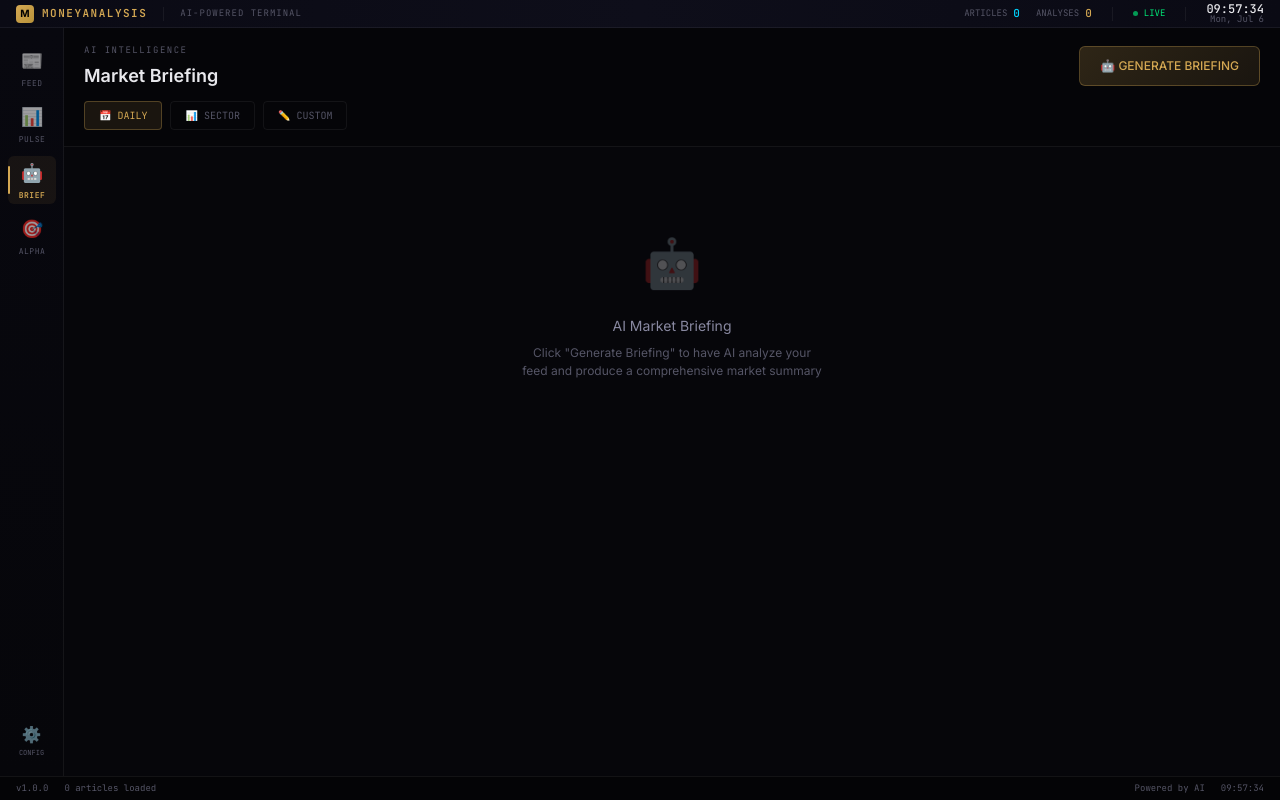
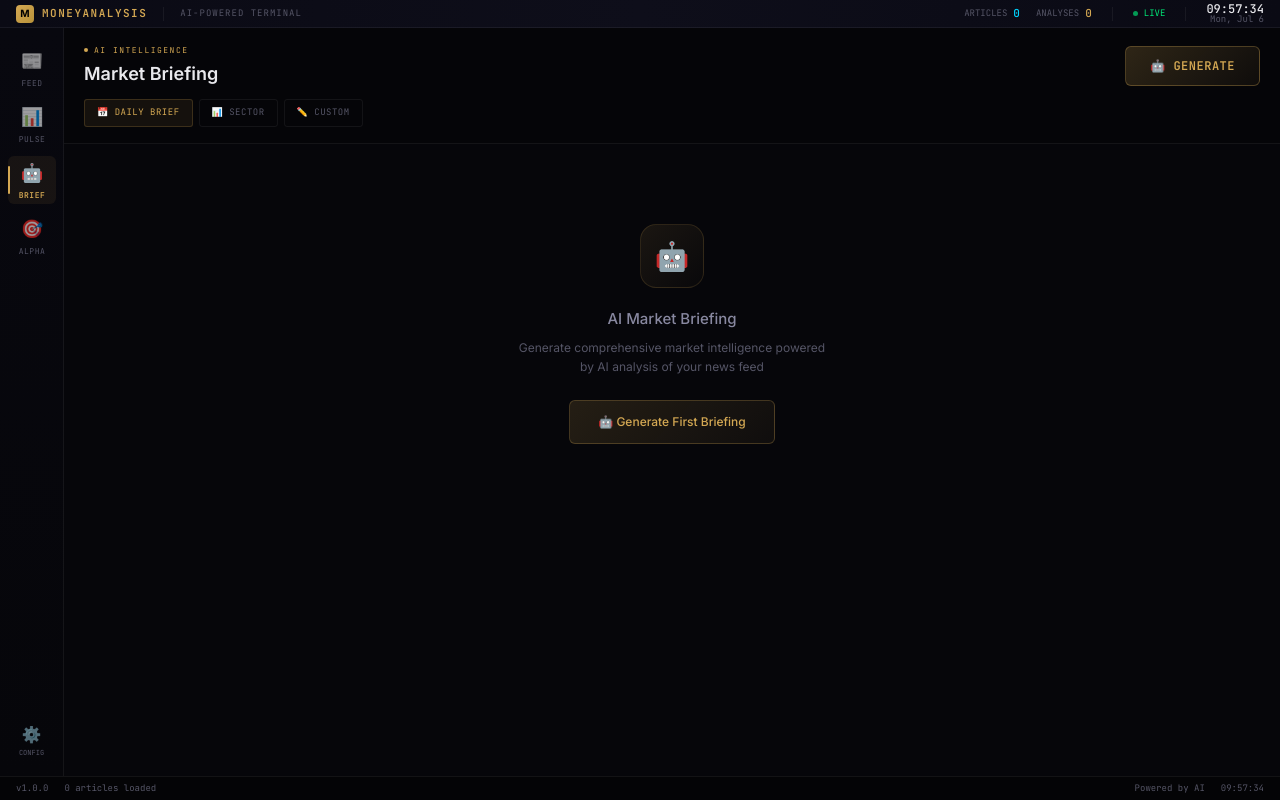
Before and after one commit to modayishujia/MarketTracker, a React (Vite) app: page / in a window 1280 px wide. Both pictures are taken after a click on the button "AI Report". Built offline with nearby package versions, Linux system fonts and the light colour scheme.

Commit message:
feat: enhance AIBriefing with progress bar, history sidebar, improved layout, better empty state

```diff
--- a/src/components/panels/AIBriefing.tsx
+++ b/src/components/panels/AIBriefing.tsx
@@ -1,29 +1,70 @@
-import { useState } from 'react'
+import { useState, useEffect, useRef } from 'react'
 
 export function AIBriefing() {
   const [briefing, setBriefing] = useState<any>(null)
   const [loading, setLoading] = useState(false)
   const [selectedScope, setSelectedScope] = useState<'daily' | 'sector' | 'custom'>('daily')
+  const [progress, setProgress] = useState(0)
+  const [statusText, setStatusText] = useState('')
+  const [history, setHistory] = useState<any[]>([])
+  const contentRef = useRef<HTMLDivElement>(null)
 
   const generateBriefing = async () => {
     setLoading(true)
     setBriefing(null)
+    setProgress(0)
+    setStatusText('Fetching articles...')
 
     try {
       const articles = await (window as any).electronAPI.articles.getAll({ limit: 50 })
 
       if (articles.length === 0) {
-        setBriefing({ error: 'No articles available. Fetch some articles first.' })
+        setBriefing({ error: 'No articles available. Sync your feeds first.' })
+        setLoading(false)
         return
       }
 
-      const articleSummaries = articles.slice(0, 20).map((a: any) => ({
+      setProgress(20)
+      setStatusText(`Processing ${articles.length} articles...`)
+
+      // Simulate progress
+      const progressInterval = setInterval(() => {
+        setProgress(prev => {
+          if (prev >= 90) {
+            clearInterval(progressInterval)
+            return prev
+          }
+          return prev + 5
+        })
+      }, 200)
+
+      setProgress(40)
+      setStatusText('AI is analyzing market trends...')
+
+      const articleSummaries = articles.slice(0, 25).map((a: any) => ({
         title: a.title,
-        content: (a.content || '').substring(0, 300)
+        content: (a.content || '').substring(0, 400)
       }))
 
+      setProgress(60)
+      setStatusText('Generating insights...')
+
       const result = await (window as any).electronAPI.llm.generateReport(articleSummaries)
+
+      clearInterval(progressInterval)
+      setProgress(100)
+      setStatusText('Complete')
+
+      if (!result.error) {
         setBriefing(result)
+        setHistory(prev => [{
+          ...result,
+          timestamp: new Date(),
+          articleCount: articles.length
+        }, ...prev].slice(0, 5))
+      } else {
+        setBriefing(result)
+      }
     } catch (err: any) {
       setBriefing({ error: err.message })
     } finally {
@@ -31,8 +72,16 @@ export function AIBriefing() {
     }
   }
 
+  const sentimentColors = {
+    bullish: '#00e676',
+    bearish: '#ff5252',
+    neutral: '#ffd740'
+  }
+
   return (
-    <div style={{ height: '100%', display: 'flex', flexDirection: 'column' }}>
+    <div style={{ height: '100%', display: 'flex' }}>
+      {/* Main Content */}
+      <div style={{ flex: 1, display: 'flex', flexDirection: 'column' }}>
         {/* Header */}
         <div style={{
           padding: '16px 20px',
@@ -42,12 +91,22 @@ export function AIBriefing() {
           <div style={{ display: 'flex', justifyContent: 'space-between', alignItems: 'center' }}>
             <div>
               <div style={{
-              fontSize: '9px',
-              color: 'var(--text-muted)',
+                fontSize: '8px',
+                color: '#d4a853',
                 fontFamily: 'JetBrains Mono, monospace',
                 letterSpacing: '1.5px',
-              marginBottom: '4px'
+                marginBottom: '4px',
+                display: 'flex',
+                alignItems: 'center',
+                gap: '6px'
               }}>
+                <span style={{
+                  width: '4px',
+                  height: '4px',
+                  borderRadius: '50%',
+                  background: '#d4a853',
+                  display: 'inline-block'
+                }} />
                 AI INTELLIGENCE
               </div>
               <h2 style={{ fontSize: '18px', fontWeight: '600' }}>
@@ -59,19 +118,22 @@ export function AIBriefing() {
               onClick={generateBriefing}
               disabled={loading}
               style={{
-              padding: '10px 20px',
+                padding: '10px 24px',
                 background: loading
                   ? 'rgba(255,255,255,0.03)'
-                : 'linear-gradient(135deg, rgba(212, 168, 83, 0.2) 0%, rgba(212, 168, 83, 0.1) 100%)',
+                  : 'linear-gradient(135deg, rgba(212, 168, 83, 0.2) 0%, rgba(212, 168, 83, 0.05) 100%)',
                 border: `1px solid ${loading ? 'var(--border-primary)' : 'rgba(212, 168, 83, 0.3)'}`,
                 borderRadius: '6px',
                 color: loading ? 'var(--text-muted)' : '#d4a853',
                 fontSize: '12px',
-              fontWeight: '500',
+                fontWeight: '600',
+                fontFamily: 'JetBrains Mono, monospace',
                 cursor: loading ? 'not-allowed' : 'pointer',
                 display: 'flex',
                 alignItems: 'center',
-              gap: '8px'
+                gap: '8px',
+                letterSpacing: '0.5px',
+                transition: 'all 0.2s ease'
               }}
             >
               {loading ? (
@@ -84,104 +146,194 @@ export function AIBriefing() {
                   GENERATING
                 </>
               ) : (
-              <>🤖 GENERATE BRIEFING</>
+                <>🤖 GENERATE</>
               )}
             </button>
           </div>
 
           {/* Scope Selector */}
-        <div style={{ display: 'flex', gap: '8px', marginTop: '12px' }}>
-          {(['daily', 'sector', 'custom'] as const).map(scope => (
+          <div style={{ display: 'flex', gap: '6px', marginTop: '12px' }}>
+            {([
+              { key: 'daily', label: '📅 DAILY BRIEF', desc: 'Full market overview' },
+              { key: 'sector', label: '📊 SECTOR', desc: 'Industry analysis' },
+              { key: 'custom', label: '✏️ CUSTOM', desc: 'Specific topics' }
+            ] as const).map(scope => (
               <button
-              key={scope}
-              onClick={() => setSelectedScope(scope)}
+                key={scope.key}
+                onClick={() => setSelectedScope(scope.key)}
+                title={scope.desc}
                 style={{
-                padding: '6px 14px',
-                background: selectedScope === scope ? 'rgba(212, 168, 83, 0.1)' : 'transparent',
-                border: `1px solid ${selectedScope === scope ? 'rgba(212, 168, 83, 0.3)' : 'var(--border-primary)'}`,
-                borderRadius: '4px',
-                color: selectedScope === scope ? '#d4a853' : 'var(--text-muted)',
-                fontSize: '10px',
+                  padding: '6px 12px',
+                  background: selectedScope === scope.key ? 'rgba(212, 168, 83, 0.08)' : 'transparent',
+                  border: `1px solid ${selectedScope === scope.key ? 'rgba(212, 168, 83, 0.2)' : 'var(--border-primary)'}`,
+                  borderRadius: '3px',
+                  color: selectedScope === scope.key ? '#d4a853' : 'var(--text-muted)',
+                  fontSize: '9px',
                   fontFamily: 'JetBrains Mono, monospace',
                   cursor: 'pointer',
-                textTransform: 'uppercase'
+                  letterSpacing: '0.5px'
                 }}
               >
-              {scope === 'daily' ? '📅 Daily' : scope === 'sector' ? '📊 Sector' : '✏️ Custom'}
+                {scope.label}
               </button>
             ))}
           </div>
         </div>
 
+        {/* Progress Bar */}
+        {loading && (
+          <div style={{
+            height: '2px',
+            background: 'var(--border-primary)',
+            position: 'relative',
+            overflow: 'hidden'
+          }}>
+            <div style={{
+              position: 'absolute',
+              top: 0,
+              left: 0,
+              height: '100%',
+              width: `${progress}%`,
+              background: 'linear-gradient(90deg, #d4a853, #d4a85380)',
+              transition: 'width 0.3s ease',
+              boxShadow: '0 0 8px rgba(212, 168, 83, 0.5)'
+            }} />
+          </div>
+        )}
+
+        {/* Status */}
+        {loading && (
+          <div style={{
+            padding: '8px 20px',
+            background: 'rgba(0,0,0,0.15)',
+            borderBottom: '1px solid var(--border-primary)',
+            display: 'flex',
+            justifyContent: 'space-between',
+            alignItems: 'center'
+          }}>
+            <span style={{
+              fontSize: '10px',
+              color: 'var(--text-muted)',
+              fontFamily: 'JetBrains Mono, monospace'
+            }}>
+              {statusText}
+            </span>
+            <span style={{
+              fontSize: '10px',
+              color: '#d4a853',
+              fontFamily: 'JetBrains Mono, monospace'
+            }}>
+              {progress}%
+            </span>
+          </div>
+        )}
+
         {/* Content */}
-      <div className="scroll-area" style={{ flex: 1, padding: '20px' }}>
+        <div ref={contentRef} className="scroll-area" style={{ flex: 1, padding: '20px' }}>
           {loading ? (
             <div style={{ textAlign: 'center', padding: '60px 40px' }}>
               <div style={{
+                width: '56px',
+                height: '56px',
+                margin: '0 auto 24px',
+                borderRadius: '50%',
+                background: 'rgba(212, 168, 83, 0.05)',
+                border: '2px solid rgba(212, 168, 83, 0.15)',
                 display: 'flex',
-              justifyContent: 'center',
-              gap: '8px',
-              marginBottom: '20px'
+                alignItems: 'center',
+                justifyContent: 'center'
               }}>
-              <div className="thinking-dot" style={{ width: '10px', height: '10px' }} />
-              <div className="thinking-dot" style={{ width: '10px', height: '10px' }} />
-              <div className="thinking-dot" style={{ width: '10px', height: '10px' }} />
+                <div style={{
+                  width: '40px',
+                  height: '40px',
+                  borderRadius: '50%',
+                  border: '2px solid var(--border-primary)',
+                  borderTopColor: '#d4a853',
+                  animation: 'spin 1s linear infinite'
+                }} />
               </div>
+              <style>{`@keyframes spin { to { transform: rotate(360deg); } }`}</style>
               <div style={{ color: '#d4a853', fontSize: '14px', fontWeight: '500', marginBottom: '8px' }}>
                 AI is analyzing market data...
               </div>
-            <div style={{ color: 'var(--text-muted)', fontSize: '11px' }}>
-              Processing articles, extracting insights, generating briefing
+              <div style={{ color: 'var(--text-muted)', fontSize: '11px', maxWidth: '280px', margin: '0 auto' }}>
+                Processing articles, extracting key themes, and generating comprehensive market intelligence
               </div>
             </div>
           ) : briefing?.error ? (
             <div style={{
               padding: '20px',
-            background: 'rgba(255, 82, 82, 0.08)',
-            border: '1px solid rgba(255, 82, 82, 0.2)',
-            borderRadius: '8px',
-            color: '#ff5252',
-            fontSize: '13px'
+              background: 'rgba(255, 82, 82, 0.06)',
+              border: '1px solid rgba(255, 82, 82, 0.15)',
+              borderRadius: '8px'
             }}>
-            ⚠️ {briefing.error}
+              <div style={{ fontSize: '13px', color: '#ff5252', fontWeight: '500', marginBottom: '6px' }}>
+                ⚠️ Generation Failed
+              </div>
+              <div style={{ fontSize: '12px', color: 'var(--text-muted)' }}>
+                {briefing.error}
+              </div>
             </div>
           ) : briefing ? (
-          <div style={{ display: 'flex', flexDirection: 'column', gap: '24px' }}>
+            <div style={{ display: 'flex', flexDirection: 'column', gap: '20px', maxWidth: '800px' }}>
               {/* Title */}
-            <div>
               <div style={{
-                fontSize: '9px',
+                padding: '20px',
+                background: 'linear-gradient(135deg, rgba(212, 168, 83, 0.06) 0%, rgba(212, 168, 83, 0.02) 100%)',
+                border: '1px solid rgba(212, 168, 83, 0.15)',
+                borderRadius: '8px'
+              }}>
+                <div style={{
+                  fontSize: '8px',
                   color: 'var(--text-muted)',
                   fontFamily: 'JetBrains Mono, monospace',
-                letterSpacing: '1px',
-                marginBottom: '8px'
+                  letterSpacing: '1.5px',
+                  marginBottom: '10px'
                 }}>
                   BRIEFING TITLE
                 </div>
-              <h3 style={{ fontSize: '20px', fontWeight: '600', color: '#d4a853' }}>
+                <h3 style={{
+                  fontSize: '22px',
+                  fontWeight: '600',
+                  color: '#d4a853',
+                  lineHeight: '1.3'
+                }}>
                   {briefing.title}
                 </h3>
+                <div style={{
+                  fontSize: '10px',
+                  color: 'var(--text-muted)',
+                  fontFamily: 'JetBrains Mono, monospace',
+                  marginTop: '12px'
+                }}>
+                  Generated {new Date().toLocaleString()} · {briefing.articlesAnalyzed || '?'} articles analyzed
+                </div>
               </div>
 
               {/* Executive Summary */}
               <div>
                 <div style={{
-                fontSize: '9px',
+                  fontSize: '8px',
                   color: 'var(--text-muted)',
                   fontFamily: 'JetBrains Mono, monospace',
-                letterSpacing: '1px',
+                  letterSpacing: '1.5px',
                   marginBottom: '10px'
                 }}>
                   EXECUTIVE SUMMARY
                 </div>
                 <div style={{
-                padding: '16px',
+                  padding: '18px',
                   background: 'rgba(255,255,255,0.02)',
                   border: '1px solid var(--border-primary)',
                   borderRadius: '6px',
                   borderLeft: '3px solid #d4a853'
                 }}>
-                <p style={{ fontSize: '14px', lineHeight: '1.7', color: 'var(--text-secondary)' }}>
+                  <p style={{
+                    fontSize: '14px',
+                    lineHeight: '1.8',
+                    color: 'var(--text-secondary)',
+                    whiteSpace: 'pre-wrap'
+                  }}>
                     {briefing.summary}
                   </p>
                 </div>
@@ -191,26 +343,36 @@ export function AIBriefing() {
               {briefing.keyThemes?.length > 0 && (
                 <div>
                   <div style={{
-                  fontSize: '9px',
+                    fontSize: '8px',
                     color: 'var(--text-muted)',
                     fontFamily: 'JetBrains Mono, monospace',
-                  letterSpacing: '1px',
+                    letterSpacing: '1.5px',
                     marginBottom: '10px'
                   }}>
-                  KEY THEMES
+                    KEY THEMES ({briefing.keyThemes.length})
                   </div>
                   <div style={{ display: 'flex', flexWrap: 'wrap', gap: '8px' }}>
                     {briefing.keyThemes.map((theme: string, i: number) => (
-                    <span key={i} style={{
-                      padding: '6px 14px',
-                      background: 'rgba(0, 212, 255, 0.06)',
-                      border: '1px solid rgba(0, 212, 255, 0.15)',
+                      <div key={i} style={{
+                        padding: '8px 14px',
+                        background: 'rgba(0, 212, 255, 0.04)',
+                        border: '1px solid rgba(0, 212, 255, 0.12)',
                         borderRadius: '4px',
                         fontSize: '12px',
-                      color: 'var(--accent-cyan)'
+                        color: 'var(--accent-cyan)',
+                        display: 'flex',
+                        alignItems: 'center',
+                        gap: '6px'
                       }}>
+                        <span style={{
+                          width: '4px',
+                          height: '4px',
+                          borderRadius: '50%',
+                          background: 'var(--accent-cyan)',
+                          opacity: 0.6
+                        }} />
                         {theme}
-                    </span>
+                      </div>
                     ))}
                   </div>
                 </div>
@@ -220,64 +382,130 @@ export function AIBriefing() {
               {briefing.marketOutlook && (
                 <div>
                   <div style={{
-                  fontSize: '9px',
+                    fontSize: '8px',
                     color: 'var(--text-muted)',
                     fontFamily: 'JetBrains Mono, monospace',
-                  letterSpacing: '1px',
+                    letterSpacing: '1.5px',
                     marginBottom: '10px'
                   }}>
                     MARKET OUTLOOK
                   </div>
                   <div style={{
-                  padding: '16px',
-                  background: 'rgba(0, 230, 118, 0.04)',
+                    padding: '18px',
+                    background: 'rgba(0, 230, 118, 0.03)',
                     border: '1px solid rgba(0, 230, 118, 0.1)',
                     borderRadius: '6px'
                   }}>
-                  <p style={{ fontSize: '13px', lineHeight: '1.7', color: 'var(--text-secondary)' }}>
+                    <p style={{
+                      fontSize: '13px',
+                      lineHeight: '1.8',
+                      color: 'var(--text-secondary)',
+                      whiteSpace: 'pre-wrap'
+                    }}>
                       {briefing.marketOutlook}
                     </p>
                   </div>
                 </div>
               )}
+            </div>
+          ) : (
+            <div style={{ textAlign: 'center', padding: '60px 40px' }}>
+              <div style={{
+                width: '64px',
+                height: '64px',
+                margin: '0 auto 20px',
+                borderRadius: '16px',
+                background: 'linear-gradient(135deg, rgba(212, 168, 83, 0.1) 0%, rgba(212, 168, 83, 0.02) 100%)',
+                border: '1px solid rgba(212, 168, 83, 0.15)',
+                display: 'flex',
+                alignItems: 'center',
+                justifyContent: 'center',
+                fontSize: '28px'
+              }}>
+                🤖
+              </div>
+              <div style={{ color: 'var(--text-secondary)', fontSize: '15px', fontWeight: '500', marginBottom: '8px' }}>
+                AI Market Briefing
+              </div>
+              <div style={{ color: 'var(--text-muted)', fontSize: '12px', maxWidth: '320px', margin: '0 auto', lineHeight: '1.6' }}>
+                Generate comprehensive market intelligence powered by AI analysis of your news feed
+              </div>
+              <button
+                onClick={generateBriefing}
+                style={{
+                  marginTop: '24px',
+                  padding: '12px 28px',
+                  background: 'linear-gradient(135deg, rgba(212, 168, 83, 0.15) 0%, rgba(212, 168, 83, 0.05) 100%)',
+                  border: '1px solid rgba(212, 168, 83, 0.25)',
+                  borderRadius: '6px',
+                  color: '#d4a853',
+                  fontSize: '12px',
+                  fontWeight: '500',
+                  cursor: 'pointer'
+                }}
+              >
+                🤖 Generate First Briefing
+              </button>
+            </div>
+          )}
+        </div>
+      </div>
 
-            {/* Footer */}
+      {/* History Sidebar */}
+      {history.length > 0 && (
         <div style={{
-              padding: '12px 16px',
-              background: 'rgba(0,0,0,0.2)',
-              borderRadius: '6px',
+          width: '200px',
+          borderLeft: '1px solid var(--border-primary)',
+          background: 'rgba(0,0,0,0.15)',
           display: 'flex',
-              justifyContent: 'space-between',
-              alignItems: 'center'
+          flexDirection: 'column'
         }}>
-              <span style={{
+          <div style={{
+            padding: '12px',
+            borderBottom: '1px solid var(--border-primary)',
+            fontSize: '8px',
+            color: 'var(--text-muted)',
+            fontFamily: 'JetBrains Mono, monospace',
+            letterSpacing: '1px'
+          }}>
+            RECENT BRIEFINGS
+          </div>
+          <div className="scroll-area" style={{ flex: 1, padding: '8px' }}>
+            {history.map((item, idx) => (
+              <div
+                key={idx}
+                className="glass-hover"
+                style={{
+                  padding: '10px',
+                  borderRadius: '4px',
+                  marginBottom: '4px',
+                  cursor: 'pointer'
+                }}
+                onClick={() => setBriefing(item)}
+              >
+                <div style={{
                   fontSize: '10px',
+                  fontWeight: '500',
+                  color: 'var(--text-secondary)',
+                  marginBottom: '4px',
+                  overflow: 'hidden',
+                  textOverflow: 'ellipsis',
+                  whiteSpace: 'nowrap'
+                }}>
+                  {item.title?.substring(0, 30)}...
+                </div>
+                <div style={{
+                  fontSize: '8px',
                   color: 'var(--text-muted)',
                   fontFamily: 'JetBrains Mono, monospace'
                 }}>
-                Based on {briefing.articlesAnalyzed || '?'} articles
-              </span>
-              <span style={{
-                fontSize: '10px',
-                color: 'var(--text-muted)',
-                fontFamily: 'JetBrains Mono, monospace'
-              }}>
-                Generated {new Date().toLocaleString()}
-              </span>
+                  {item.timestamp?.toLocaleTimeString('en-US', { hour12: false, hour: '2-digit', minute: '2-digit' })}
                 </div>
               </div>
-        ) : (
-          <div style={{ textAlign: 'center', padding: '60px 40px' }}>
-            <div style={{ fontSize: '48px', marginBottom: '16px', opacity: 0.3 }}>🤖</div>
-            <div style={{ color: 'var(--text-secondary)', fontSize: '14px', marginBottom: '8px' }}>
-              AI Market Briefing
-            </div>
-            <div style={{ color: 'var(--text-muted)', fontSize: '12px', maxWidth: '300px', margin: '0 auto' }}>
-              Click "Generate Briefing" to have AI analyze your feed and produce a comprehensive market summary
+            ))}
           </div>
         </div>
       )}
     </div>
-    </div>
   )
 }
```
Lines whose indentation alone changed are shown as unchanged.
